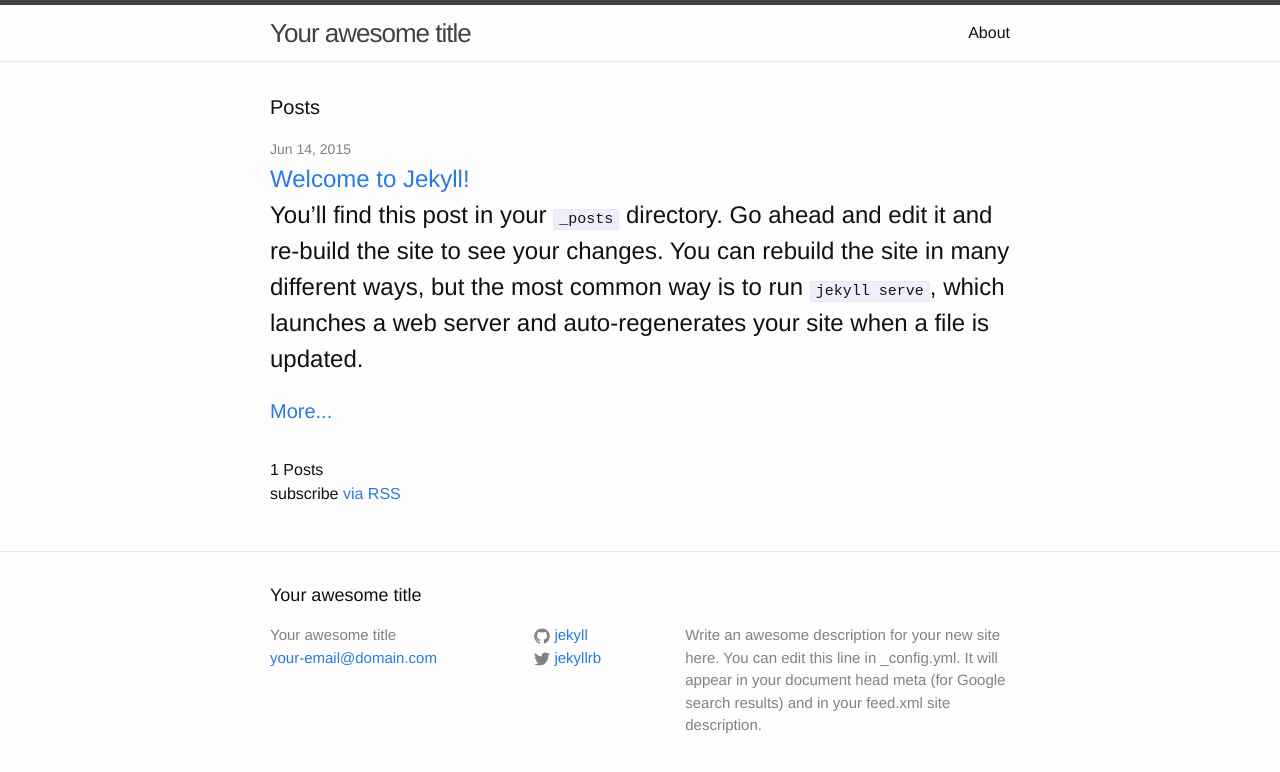
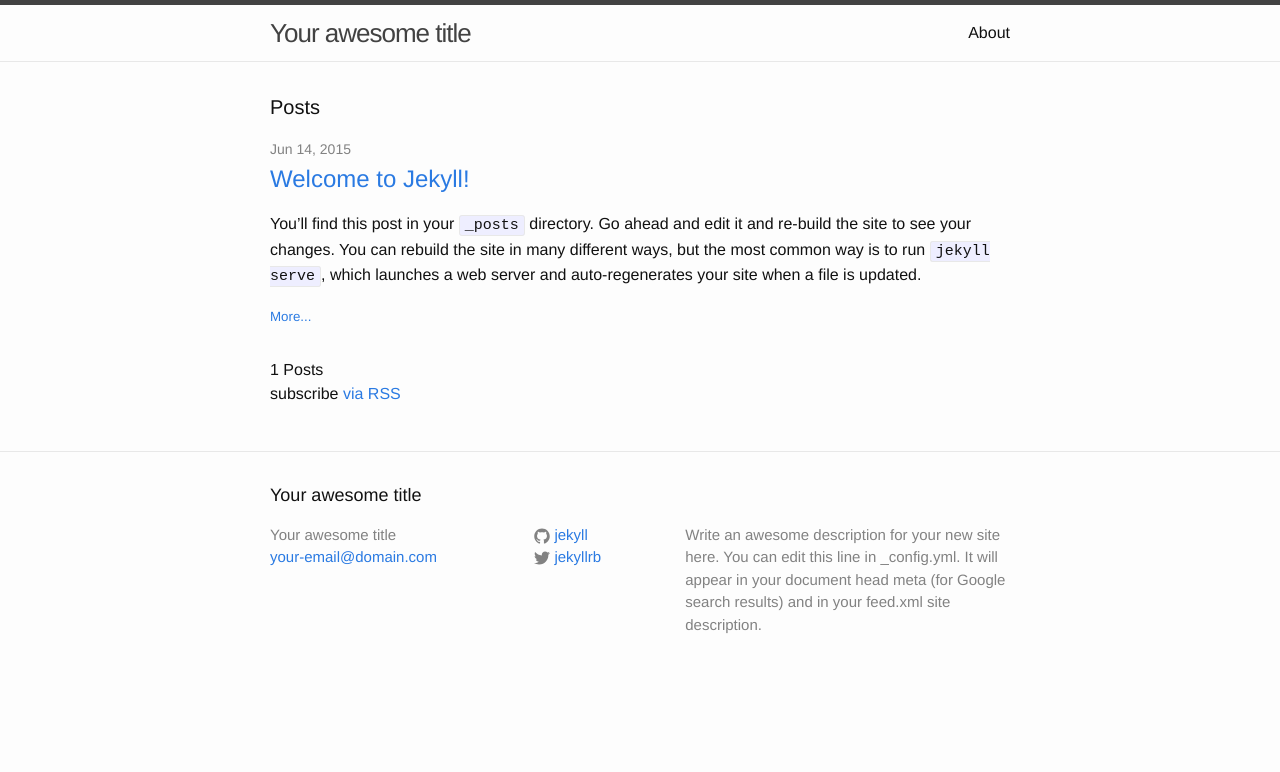
Before and after one commit to BirdyRose/birdyrose.github.io, a Jekyll site: the page built from index.html, in a window 1280 px wide. Shown: the top 772 px of the page. Built offline with Jekyll 4.4.1, drawn with Linux system fonts in a browser that asks for light colours.

Commit message:
more experimenting

```diff
--- a/index.html
+++ b/index.html
@@ -10,12 +10,11 @@ layout: default
     {% for post in site.posts %}
       <li>
         <span class="post-meta">{{ post.date | date: "%b %-d, %Y" }}</span>
-
         <h2>
           <a class="post-link" href="{{ post.url | prepend: site.baseurl }}">{{ post.title }}</a>
-          {{ post.excerpt }}
-          <a href="{{ post.url | prepend: site.baseurl }}"><small>More...</small></a>
         </h2>
+        {{ post.excerpt }}
+        <a href="{{ post.url | prepend: site.baseurl }}"><small>More...</small></a>
       </li>
     {% endfor %}
   </ul>
```
